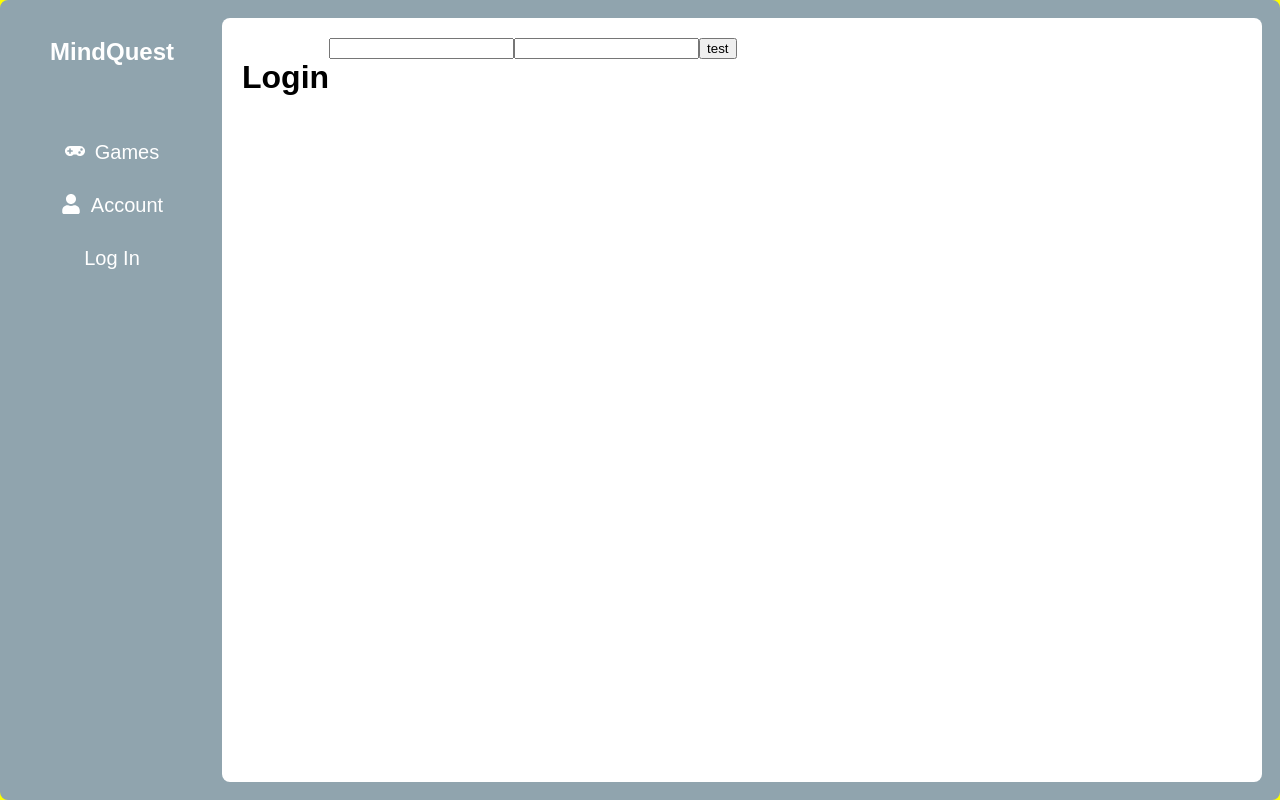
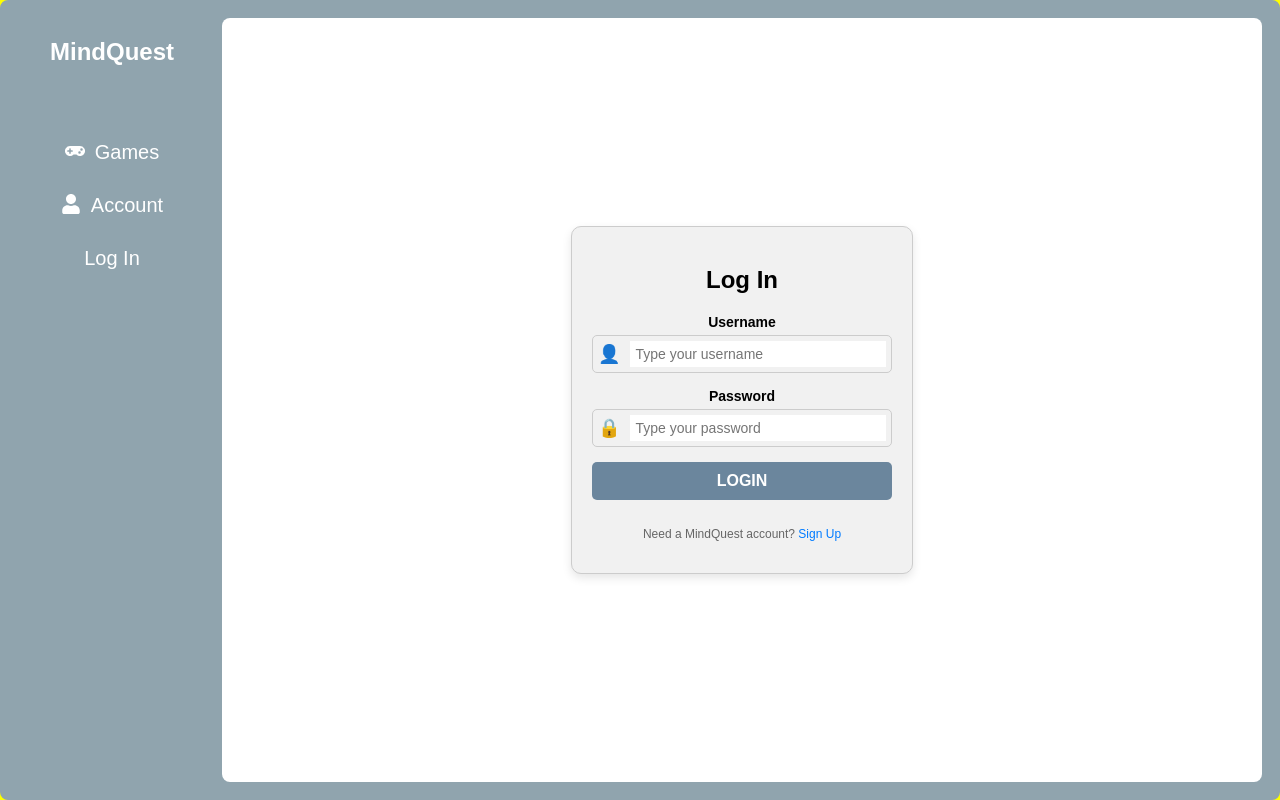
Before and after one commit to yanakolajara/mindquest-frontend, a React (Create React App) app: page /login in a window 1280 px wide. Built offline with nearby package versions, Linux system fonts and the light colour scheme.

Commit message:
Login design

```diff
--- /dev/null
+++ b/src/routes/Login/Login.styles.tsx
@@ -0,0 +1,86 @@
+// LoginFormStyles.ts
+import styled from 'styled-components';
+
+export const LoginComponent = styled.div`
+  display: flex;
+  align-items: center;
+  justify-content: center;
+  height: 100%;
+`;
+
+export const Container = styled.div`
+  width: 300px;
+  padding: 20px;
+  border-radius: 10px;
+  border: 1px solid #ccc;
+  background-color: #f1f1f1;
+  box-shadow: 0 4px 10px rgba(0, 0, 0, 0.1);
+  font-family: Arial, sans-serif;
+  text-align: center;
+`;
+
+export const Title = styled.h2`
+  margin-bottom: 20px;
+  font-size: 24px;
+  font-weight: bold;
+`;
+
+export const Form = styled.form`
+  display: flex;
+  flex-direction: column;
+`;
+
+export const InputGroup = styled.div`
+  margin-bottom: 15px;
+`;
+
+export const Label = styled.label`
+  display: block;
+  margin-bottom: 5px;
+  font-size: 14px;
+  font-weight: bold;
+`;
+
+export const InputWrapper = styled.div`
+  display: flex;
+  align-items: center;
+  border: 1px solid #ccc;
+  border-radius: 5px;
+  padding: 5px;
+`;
+
+export const Icon = styled.span`
+  margin-right: 10px;
+  font-size: 18px;
+`;
+
+export const Input = styled.input`
+  width: 100%;
+  border: none;
+  outline: none;
+  font-size: 14px;
+  padding: 5px;
+`;
+
+export const Button = styled.button`
+  width: 100%;
+  padding: 10px;
+  background-color: #6b869d;
+  color: #fff;
+  font-size: 16px;
+  font-weight: bold;
+  border: none;
+  border-radius: 5px;
+  cursor: pointer;
+  margin-bottom: 15px;
+`;
+
+export const FooterText = styled.p`
+  font-size: 12px;
+  color: #666;
+`;
+
+export const SignUpLink = styled.a`
+  color: #007bff;
+  text-decoration: none;
+`;
--- a/src/routes/Login/Login.tsx
+++ b/src/routes/Login/Login.tsx
@@ -1,48 +1,56 @@
+// LoginForm.tsx
 import React from 'react';
-import styled from 'styled-components';
+import {
+  Container,
+  Title,
+  Form,
+  InputGroup,
+  Label,
+  InputWrapper,
+  Icon,
+  Input,
+  Button,
+  FooterText,
+  SignUpLink,
+  LoginComponent,
+} from './Login.styles';
 
-type Props = {};
-
-type AuthState = {
-  isAuthenticated: boolean;
-  userData: any;
+const Login: React.FC = () => {
+  return (
+    <LoginComponent>
+      <Container>
+        <Title>Log In</Title>
+        <Form>
+          <InputGroup>
+            <Label htmlFor='username'>Username</Label>
+            <InputWrapper>
+              <Icon>👤</Icon>
+              <Input
+                type='text'
+                id='username'
+                placeholder='Type your username'
+              />
+            </InputWrapper>
+          </InputGroup>
+          <InputGroup>
+            <Label htmlFor='password'>Password</Label>
+            <InputWrapper>
+              <Icon>🔒</Icon>
+              <Input
+                type='password'
+                id='password'
+                placeholder='Type your password'
+              />
+            </InputWrapper>
+          </InputGroup>
+          <Button type='submit'>LOGIN</Button>
+          <FooterText>
+            Need a MindQuest account? <SignUpLink href='#'>Sign Up</SignUpLink>
+          </FooterText>
+        </Form>
+      </Container>
+    </LoginComponent>
+  );
 };
 
-const LoginComponent = styled.div`
-  display: flex;
-`;
-
-export default function Login({}: Props) {
-  // const { handleLogin } = useAuth();
-  const [email, setEmail] = React.useState('');
-  const [password, setPassword] = React.useState('');
-
-  const [authState, setAuthState] = React.useState<AuthState>({
-    isAuthenticated: false,
-    userData: {},
-  });
-  return (
-    <LoginComponent>
-      <h1>Login</h1>
-      <div>
-        <form
-          onSubmit={() => {
-            // handleLogin({ email, password })
-          }}
-        >
-          <input
-            type='email'
-            onChange={(e) => setEmail(e.target.value)}
-            value={email}
-          />
-          <input
-            type='password'
-            onChange={(e) => setPassword(e.target.value)}
-            value={password}
-          />
-          <input type='submit' value='test' />
-        </form>
-      </div>
-    </LoginComponent>
-  );
-}
+export default Login;
```
